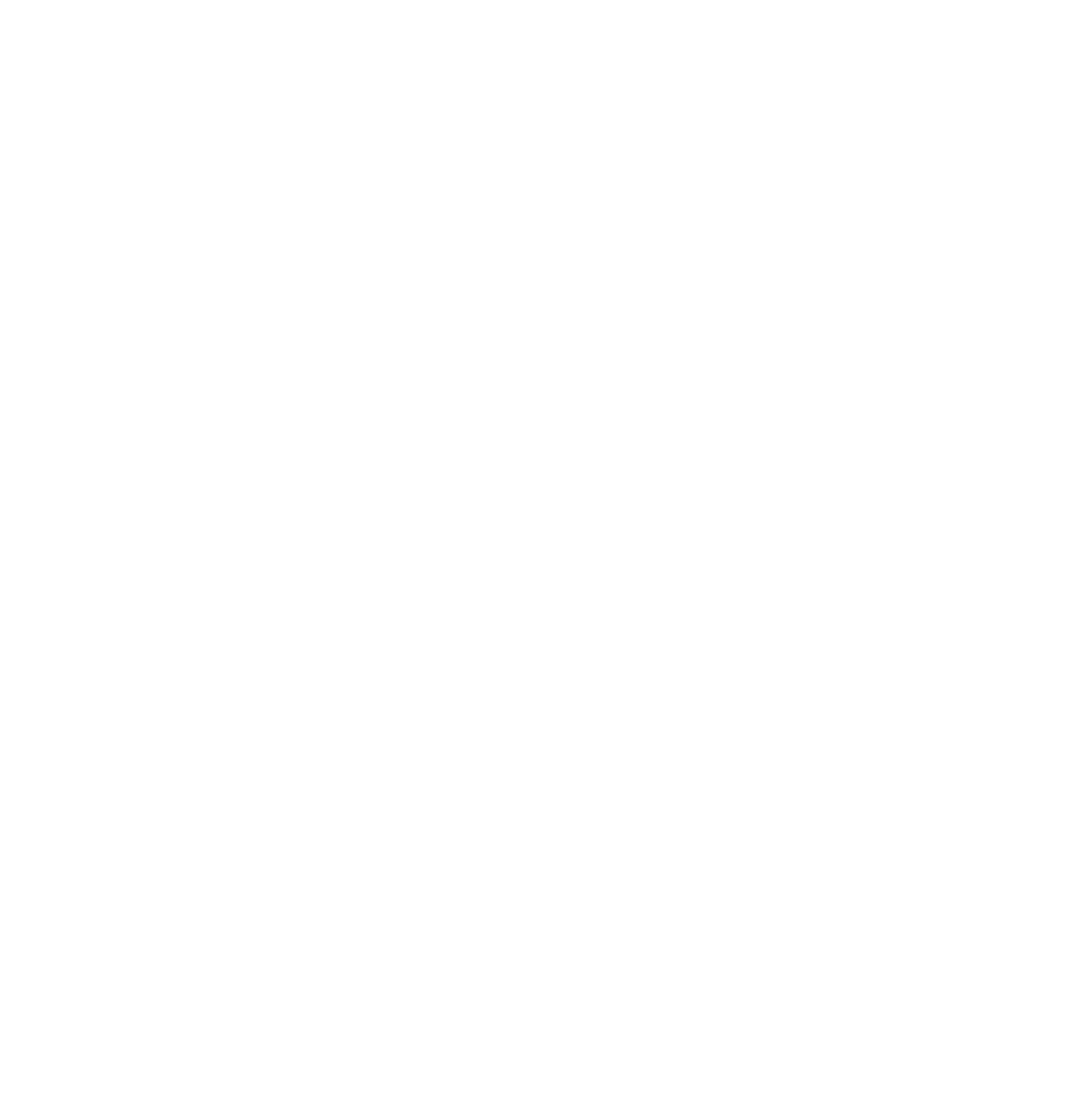
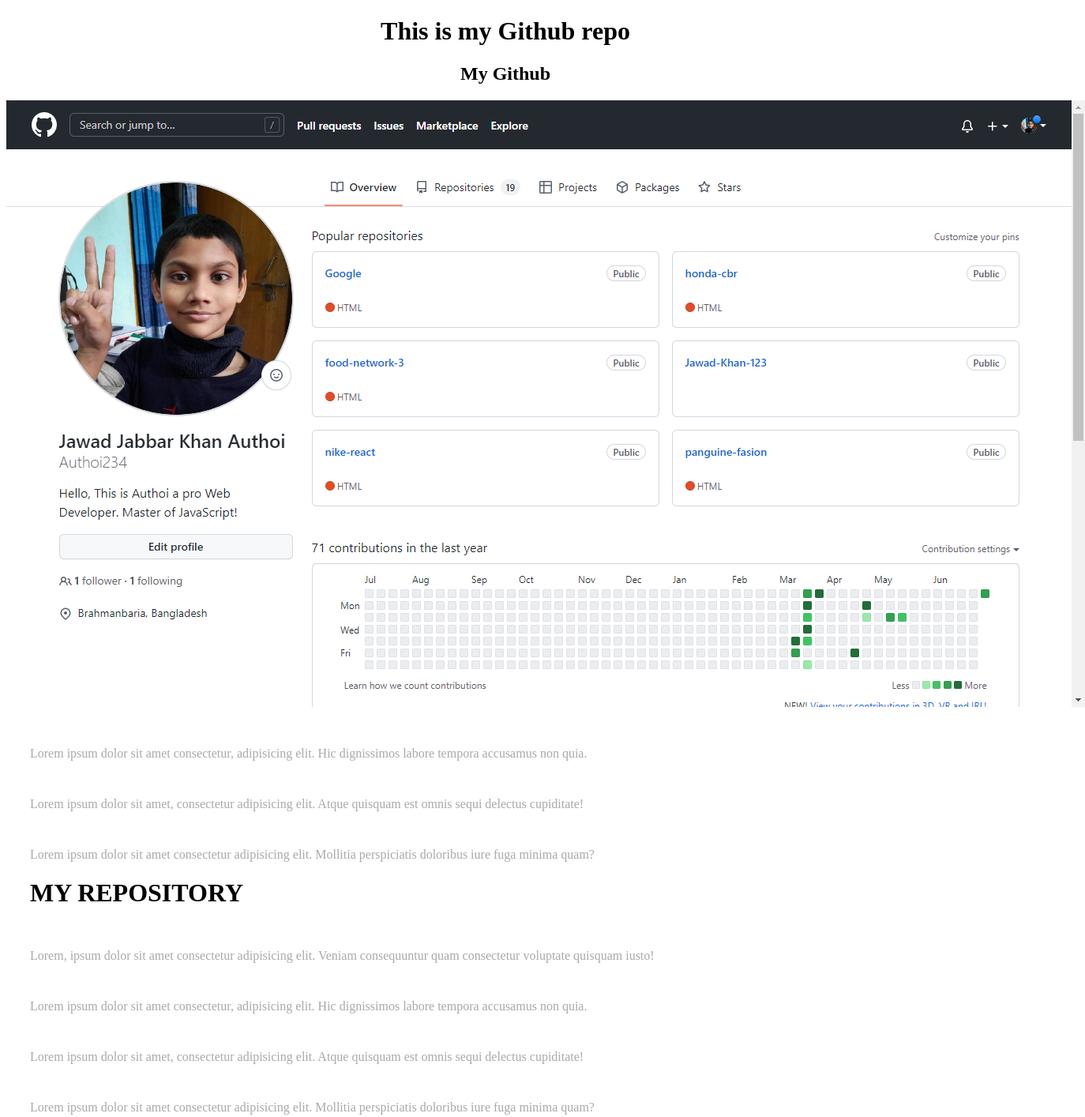
Before and after one commit to Authoi234/my-first-repo, a plain HTML site: page index.html in a window 1280 px wide. Shown: the whole page at 79% size, 1374 px wide, since content can reach past the window. Before the commit the page ends 800 px from the top, so only its background shows below. Drawn offline with Linux system fonts and the light colour scheme.

Commit message:
first commit

```diff
--- a/index.html
+++ b/index.html
@@ -5,8 +5,19 @@
     <meta http-equiv="X-UA-Compatible" content="IE=edge">
     <meta name="viewport" content="width=device-width, initial-scale=1.0">
     <title>My first Github repo</title>
+    <link rel="stylesheet" href="style.css">
 </head>
 <body>
-
-</body>
-</html>
+    <div>
+        <h1 class="text-center">This is my Github repo</h1>
+        <h2 class="text-center">My Github</h2>
+    </div>
+    <img src="./Screenshot (17).png" alt="">
+    <p>Lorem ipsum dolor sit amet consectetur, adipisicing elit. Hic dignissimos labore tempora accusamus non quia.</p>
+    <p>Lorem ipsum dolor sit amet, consectetur adipisicing elit. Atque quisquam est omnis sequi delectus cupiditate!</p>
+    <p>Lorem ipsum dolor sit amet consectetur adipisicing elit. Mollitia perspiciatis doloribus iure fuga minima quam?</p>
+    <h1 id="h1-p">MY REPOSITORY</h1>
+    <p>Lorem, ipsum dolor sit amet consectetur adipisicing elit. Veniam consequuntur quam consectetur voluptate quisquam iusto!</p>
+    <p>Lorem ipsum dolor sit amet consectetur, adipisicing elit. Hic dignissimos labore tempora accusamus non quia.</p>
+    <p>Lorem ipsum dolor sit amet, consectetur adipisicing elit. Atque quisquam est omnis sequi delectus cupiditate!</p>
+    <p>Lorem ipsum dolor sit amet consectetur adipisicing elit. Mollitia perspiciatis doloribus iure fuga minima quam?</p>
--- /dev/null
+++ b/style.css
@@ -0,0 +1,11 @@
+.text-center{
+    text-align: center;
+}
+p{
+    color: darkgrey;
+    text-align: justify;
+    padding: 30px 0 0 30px;
+}
+#h1-p{
+    padding-left: 30px;
+}
```
Also changed, not shown: Screenshot (17).png (added).
